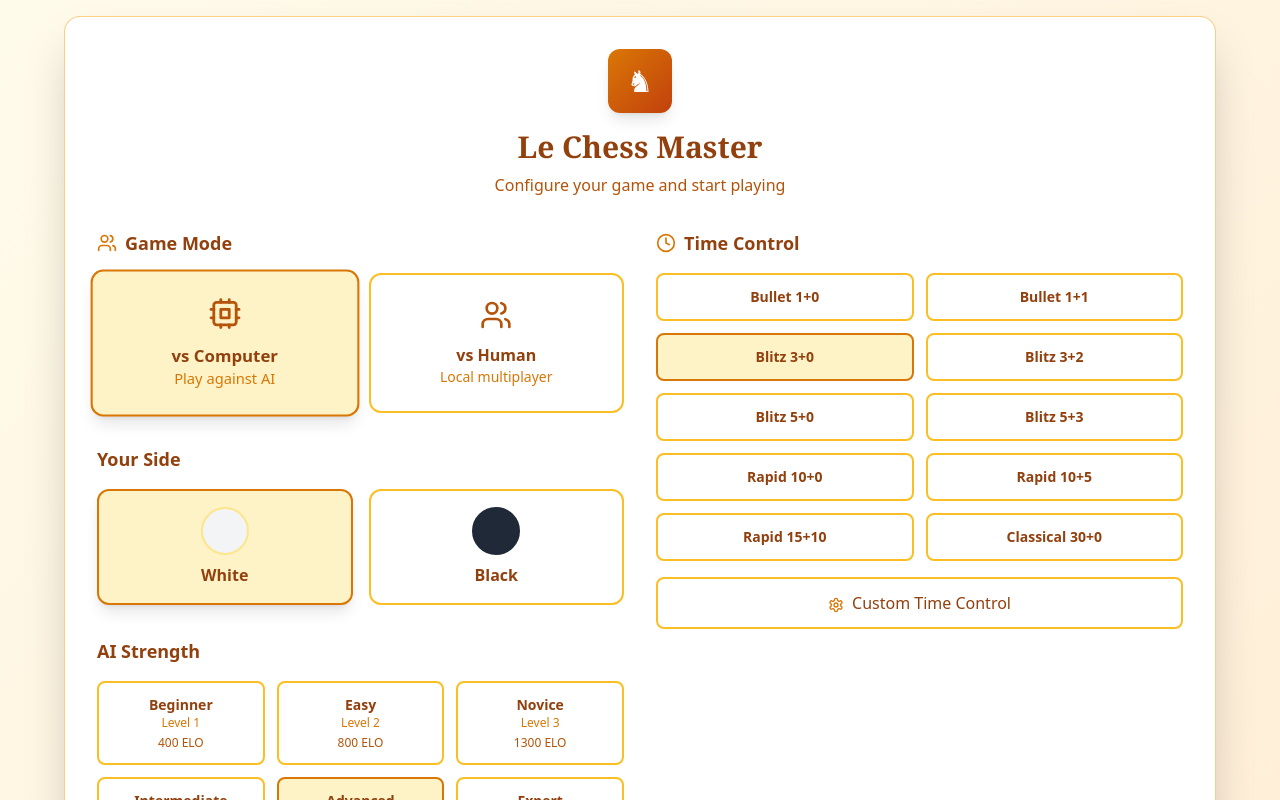
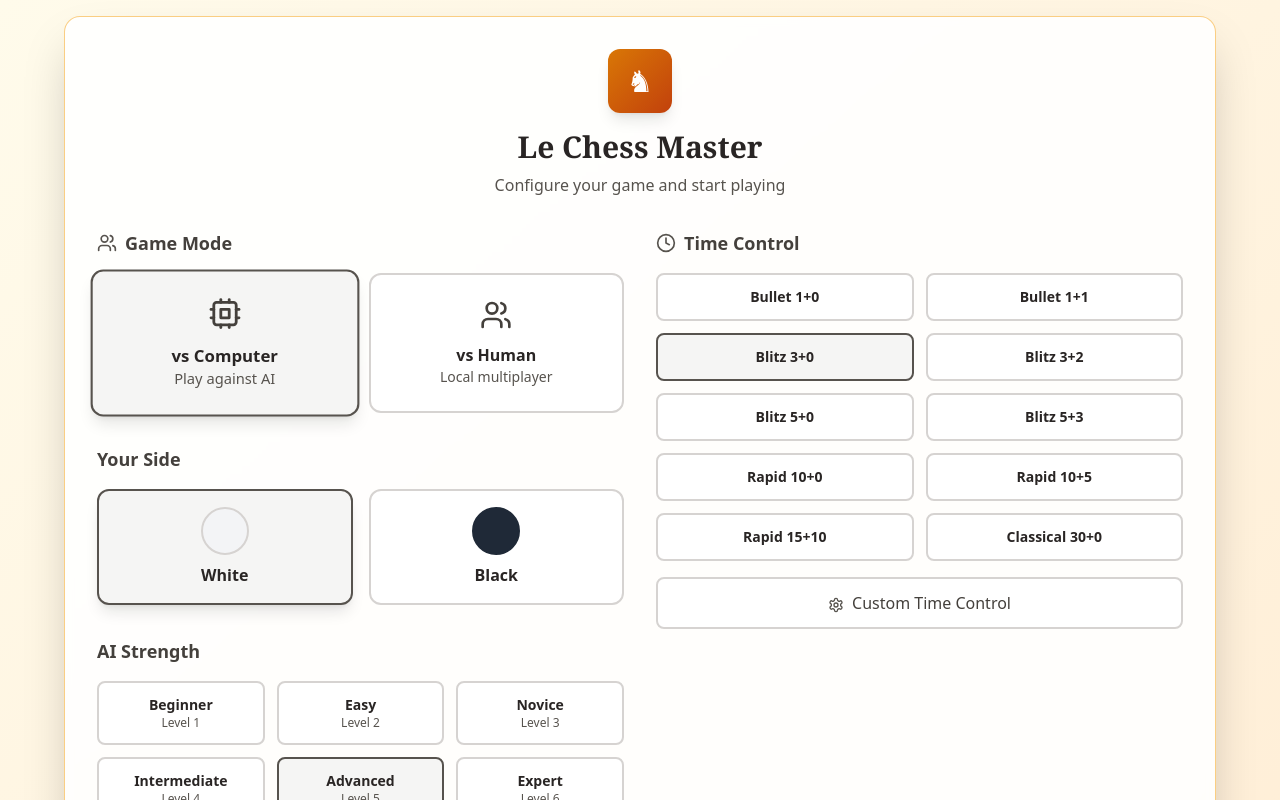
Before and after one commit to GITWOCS/cs1060-GITWOCS-hw1, a React (Vite) app: page / in a window 1280 px wide. Shown: the top 800 px of the page. Built offline with nearby package versions, Linux system fonts and the light colour scheme.

Commit message:
UI changes for uniformity! Ready to submit

```diff
--- a/src/components/GameSetup.tsx
+++ b/src/components/GameSetup.tsx
@@ -29,23 +29,23 @@ export function GameSetup() {
 
   return (
     <div className="min-h-screen bg-gradient-to-br from-amber-50 to-orange-100 flex items-center justify-center p-4">
-      <div className="bg-white backdrop-blur-sm rounded-2xl shadow-2xl p-8 w-full max-w-6xl border border-amber-500/50">
+      <div className="bg-white/90 backdrop-blur-sm rounded-2xl shadow-2xl p-8 w-full max-w-6xl border border-amber-500/50">
         <div className="text-center mb-8">
           <div className="flex items-center justify-center mb-4">
             <div className="w-16 h-16 bg-gradient-to-br from-amber-600 to-orange-700 rounded-xl flex items-center justify-center shadow-lg">
               <span className="text-3xl text-white">♞</span>
             </div>
           </div>
-          <h1 className="text-3xl font-bold text-amber-800 mb-2 font-serif">Le Chess Master</h1>
-          <p className="text-amber-700">Configure your game and start playing</p>
+          <h1 className="text-3xl font-bold text-stone-800 mb-2 font-serif">Le Chess Master</h1>
+          <p className="text-stone-600">Configure your game and start playing</p>
         </div>
 
         <div className="grid grid-cols-1 md:grid-cols-2 gap-8">
           <div>
             {/* Game Mode Selection */}
             <div className="mb-8">
-              <h2 className="text-lg font-semibold text-amber-800 mb-4 flex items-center">
-                <Users className="w-5 h-5 mr-2 text-amber-600" />
+              <h2 className="text-lg font-semibold text-stone-700 mb-4 flex items-center">
+                <Users className="w-5 h-5 mr-2 text-stone-600" />
                 Game Mode
               </h2>
               <div className="grid grid-cols-2 gap-4">
@@ -53,25 +53,25 @@ export function GameSetup() {
                   onClick={() => setSelectedMode('computer')}
                   className={`p-6 rounded-xl border-2 transition-all duration-200 ${
                     selectedMode === 'computer'
-                      ? 'border-amber-600 bg-amber-100 shadow-lg scale-105'
-                      : 'border-amber-400 hover:border-amber-500 bg-white hover:bg-amber-50'
+                      ? 'border-stone-600 bg-stone-100 shadow-lg scale-105'
+                      : 'border-stone-300 hover:border-stone-400 bg-white hover:bg-stone-50'
                   }`}
                 >
-                  <Cpu className="w-8 h-8 mx-auto mb-3 text-amber-700" />
-                  <div className="font-semibold text-amber-800">vs Computer</div>
-                  <div className="text-sm text-amber-600">Play against AI</div>
+                  <Cpu className="w-8 h-8 mx-auto mb-3 text-stone-700" />
+                  <div className="font-semibold text-stone-800">vs Computer</div>
+                  <div className="text-sm text-stone-600">Play against AI</div>
                 </button>
                 <button
                   onClick={() => setSelectedMode('human')}
                   className={`p-6 rounded-xl border-2 transition-all duration-200 ${
                     selectedMode === 'human'
-                      ? 'border-amber-600 bg-amber-100 shadow-lg scale-105'
-                      : 'border-amber-400 hover:border-amber-500 bg-white hover:bg-amber-50'
+                      ? 'border-stone-600 bg-stone-100 shadow-lg scale-105'
+                      : 'border-stone-300 hover:border-stone-400 bg-white hover:bg-stone-50'
                   }`}
                 >
-                  <Users className="w-8 h-8 mx-auto mb-3 text-amber-700" />
-                  <div className="font-semibold text-amber-800">vs Human</div>
-                  <div className="text-sm text-amber-600">Local multiplayer</div>
+                  <Users className="w-8 h-8 mx-auto mb-3 text-stone-700" />
+                  <div className="font-semibold text-stone-800">vs Human</div>
+                  <div className="text-sm text-stone-600">Local multiplayer</div>
                 </button>
               </div>
             </div>
@@ -79,29 +79,29 @@ export function GameSetup() {
             {/* Side Selection (Computer mode only) */}
             {selectedMode === 'computer' && (
               <div className="mb-8">
-                <h2 className="text-lg font-semibold text-amber-800 mb-4">Your Side</h2>
+                <h2 className="text-lg font-semibold text-stone-700 mb-4">Your Side</h2>
                 <div className="grid grid-cols-2 gap-4">
                   <button
                     onClick={() => setSelectedSide('white')}
                     className={`p-4 rounded-xl border-2 transition-all duration-200 ${
                       selectedSide === 'white'
-                        ? 'border-amber-600 bg-amber-100 shadow-lg'
-                        : 'border-amber-400 hover:border-amber-500 bg-white hover:bg-amber-50'
+                        ? 'border-stone-600 bg-stone-100 shadow-lg'
+                        : 'border-stone-300 hover:border-stone-400 bg-white hover:bg-stone-50'
                     }`}
                   >
-                    <div className="w-12 h-12 bg-gray-100 rounded-full mx-auto mb-2 border-2 border-amber-200"></div>
-                    <div className="font-semibold text-amber-800">White</div>
+                    <div className="w-12 h-12 bg-gray-100 rounded-full mx-auto mb-2 border-2 border-stone-300"></div>
+                    <div className="font-semibold text-stone-800">White</div>
                   </button>
                   <button
                     onClick={() => setSelectedSide('black')}
                     className={`p-4 rounded-xl border-2 transition-all duration-200 ${
                       selectedSide === 'black'
-                        ? 'border-amber-600 bg-amber-100 shadow-lg'
-                        : 'border-amber-400 hover:border-amber-500 bg-white hover:bg-amber-50'
+                        ? 'border-stone-600 bg-stone-100 shadow-lg'
+                        : 'border-stone-300 hover:border-stone-400 bg-white hover:bg-stone-50'
                     }`}
                   >
                     <div className="w-12 h-12 bg-gray-800 rounded-full mx-auto mb-2 border-2 border-gray-800"></div>
-                    <div className="font-semibold text-amber-800">Black</div>
+                    <div className="font-semibold text-stone-800">Black</div>
                   </button>
                 </div>
               </div>
@@ -110,7 +110,7 @@ export function GameSetup() {
             {/* AI Strength (Computer mode only) */}
             {selectedMode === 'computer' && (
               <div className="mb-8">
-                <h2 className="text-lg font-semibold text-amber-800 mb-4">AI Strength</h2>
+                <h2 className="text-lg font-semibold text-stone-700 mb-4">AI Strength</h2>
                 <div className="grid grid-cols-3 gap-3">
                   {AI_STRENGTHS.map((strength) => (
                     <button
@@ -118,13 +118,12 @@ export function GameSetup() {
                       onClick={() => setSelectedAiStrength(strength.level)}
                       className={`p-3 rounded-lg border-2 transition-all duration-200 text-center ${
                         selectedAiStrength === strength.level
-                          ? 'border-amber-600 bg-amber-100'
-                          : 'border-amber-400 hover:border-amber-500 bg-white hover:bg-amber-50'
+                          ? 'border-stone-600 bg-stone-100'
+                          : 'border-stone-300 hover:border-stone-400 bg-white hover:bg-stone-50'
                       }`}
                     >
-                      <div className="font-semibold text-sm text-amber-800">{strength.name}</div>
-                      <div className="text-xs text-amber-600">Level {strength.level}</div>
-                      <div className="text-xs text-amber-700 mt-1 font-medium">{strength.elo} ELO</div>
+                      <div className="font-semibold text-sm text-stone-800">{strength.name}</div>
+                      <div className="text-xs text-stone-600">Level {strength.level}</div>
                     </button>
                   ))}
                 </div>
@@ -136,8 +135,8 @@ export function GameSetup() {
 
             {/* Time Control */}
             <div className="mb-8">
-              <h2 className="text-lg font-semibold text-amber-800 mb-4 flex items-center">
-                <Clock className="w-5 h-5 mr-2 text-amber-600" />
+              <h2 className="text-lg font-semibold text-stone-700 mb-4 flex items-center">
+                <Clock className="w-5 h-5 mr-2 text-stone-600" />
                 Time Control
               </h2>
               <div className="grid grid-cols-2 gap-3 mb-4">
@@ -150,11 +149,11 @@ export function GameSetup() {
                     }}
                     className={`p-3 rounded-lg border-2 transition-all duration-200 ${
                       !showCustomTime && selectedTimeControl.name === tc.name
-                        ? 'border-amber-600 bg-amber-100'
-                        : 'border-amber-400 hover:border-amber-500 bg-white hover:bg-amber-50'
+                        ? 'border-stone-600 bg-stone-100'
+                        : 'border-stone-300 hover:border-stone-400 bg-white hover:bg-stone-50'
                     }`}
                   >
-                    <div className="font-semibold text-sm text-amber-800">{tc.name}</div>
+                    <div className="font-semibold text-sm text-stone-800">{tc.name}</div>
                   </button>
                 ))}
               </div>
@@ -163,19 +162,19 @@ export function GameSetup() {
                 onClick={() => setShowCustomTime(!showCustomTime)}
                 className={`w-full p-3 rounded-lg border-2 transition-all duration-200 ${
                   showCustomTime
-                    ? 'border-amber-600 bg-amber-100'
-                    : 'border-amber-400 hover:border-amber-500 bg-white hover:bg-amber-50'
+                    ? 'border-stone-600 bg-stone-100'
+                    : 'border-stone-300 hover:border-stone-400 bg-white hover:bg-stone-50'
                 }`}
               >
-                <Settings className="w-4 h-4 inline mr-2 text-amber-600" />
-                <span className="text-amber-800">Custom Time Control</span>
+                <Settings className="w-4 h-4 inline mr-2 text-stone-600" />
+                <span className="text-stone-700">Custom Time Control</span>
               </button>
 
               {showCustomTime && (
-                <div className="mt-4 p-4 bg-amber-50 rounded-lg border border-amber-200">
+                <div className="mt-4 p-4 bg-stone-100 rounded-lg border border-stone-300">
                   <div className="grid grid-cols-2 gap-4">
                     <div>
-                      <label className="block text-sm font-medium text-amber-700 mb-2">
+                      <label className="block text-sm font-medium text-stone-700 mb-2">
                         Minutes
                       </label>
                       <input
@@ -187,11 +186,11 @@ export function GameSetup() {
                           ...prev,
                           minutes: parseInt(e.target.value) || 1
                         }))}
-                        className="w-full px-3 py-2 border border-amber-400 bg-white text-amber-900 rounded-lg focus:ring-2 focus:ring-amber-500 focus:border-transparent"
+                        className="w-full px-3 py-2 border border-stone-400 bg-white text-stone-900 rounded-lg focus:ring-2 focus:ring-stone-500 focus:border-transparent"
                       />
                     </div>
                     <div>
-                      <label className="block text-sm font-medium text-amber-700 mb-2">
+                      <label className="block text-sm font-medium text-stone-700 mb-2">
                         Increment (sec)
                       </label>
                       <input
@@ -203,7 +202,7 @@ export function GameSetup() {
                           ...prev,
                           increment: parseInt(e.target.value) || 0
                         }))}
-                        className="w-full px-3 py-2 border border-amber-400 bg-white text-amber-900 rounded-lg focus:ring-2 focus:ring-amber-500 focus:border-transparent"
+                        className="w-full px-3 py-2 border border-stone-400 bg-white text-stone-900 rounded-lg focus:ring-2 focus:ring-stone-500 focus:border-transparent"
                       />
                     </div>
                   </div>
```
